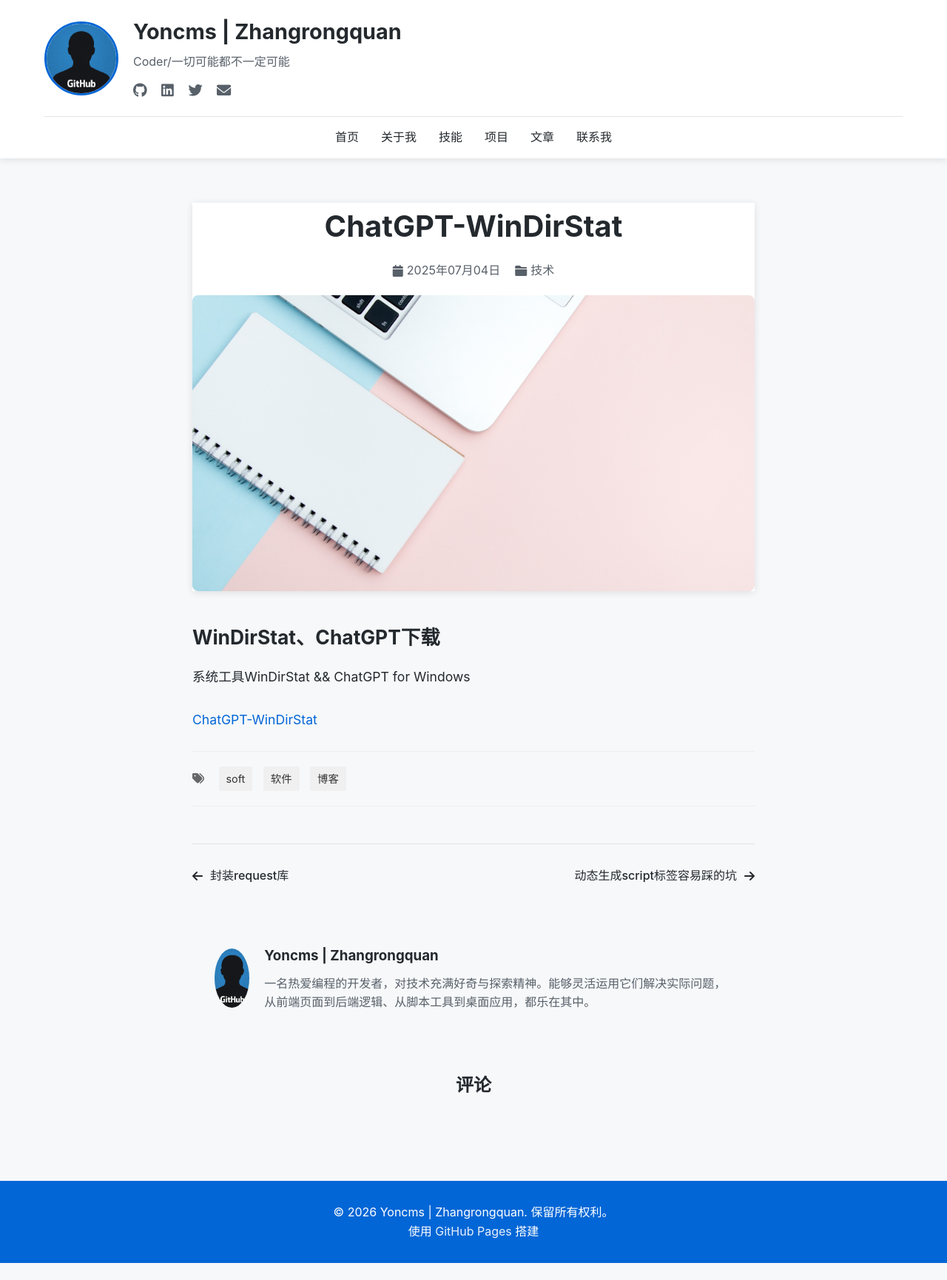
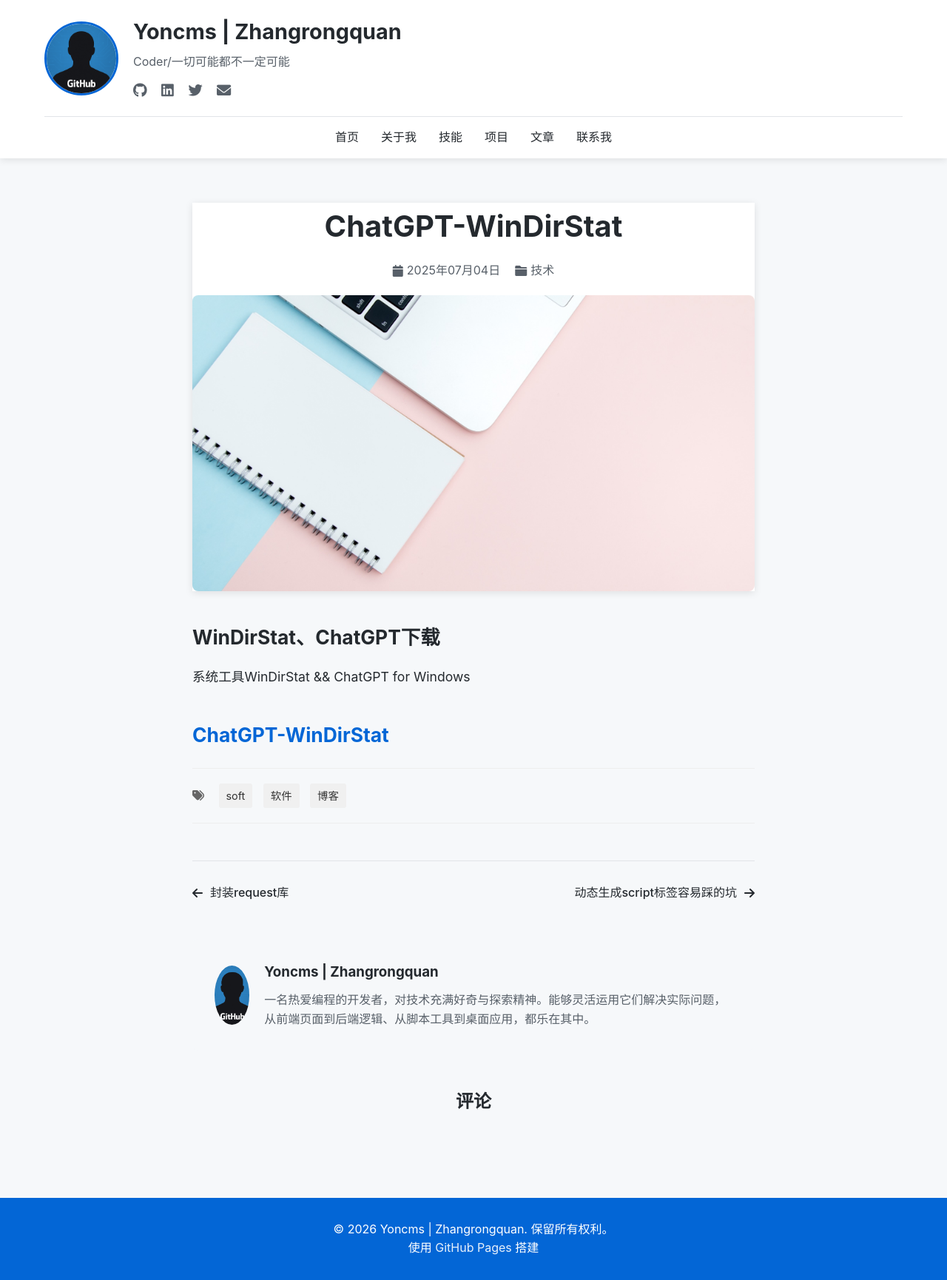
Before and after one commit to Yoncms/yoncms.github.io, a Jekyll site: the page built from _posts/2025-07-04-Softs-WinDirStat.md, in a window 1280 px wide. Shown: the whole page at 74% size. Built offline with Jekyll 4.4.1, drawn with Linux system fonts in a browser that asks for light colours; comment, search, counter and statistics services are not loaded; before the commit the page ends 1707 px from its top, so only the background shows below that.

Commit message:
Update 2025-07-04-Softs-WinDirStat.md

```diff
--- a/_posts/2025-07-04-Softs-WinDirStat.md
+++ b/_posts/2025-07-04-Softs-WinDirStat.md
@@ -11,4 +11,4 @@
 
 系统工具WinDirStat && ChatGPT for Windows<!--more-->
 
-<a href="https://github.com/Yoncms/yoncms.github.io/releases">ChatGPT-WinDirStat</a>
+## <a style="text-decoration:none" href="https://github.com/Yoncms/yoncms.github.io/releases">ChatGPT-WinDirStat</a>
```
